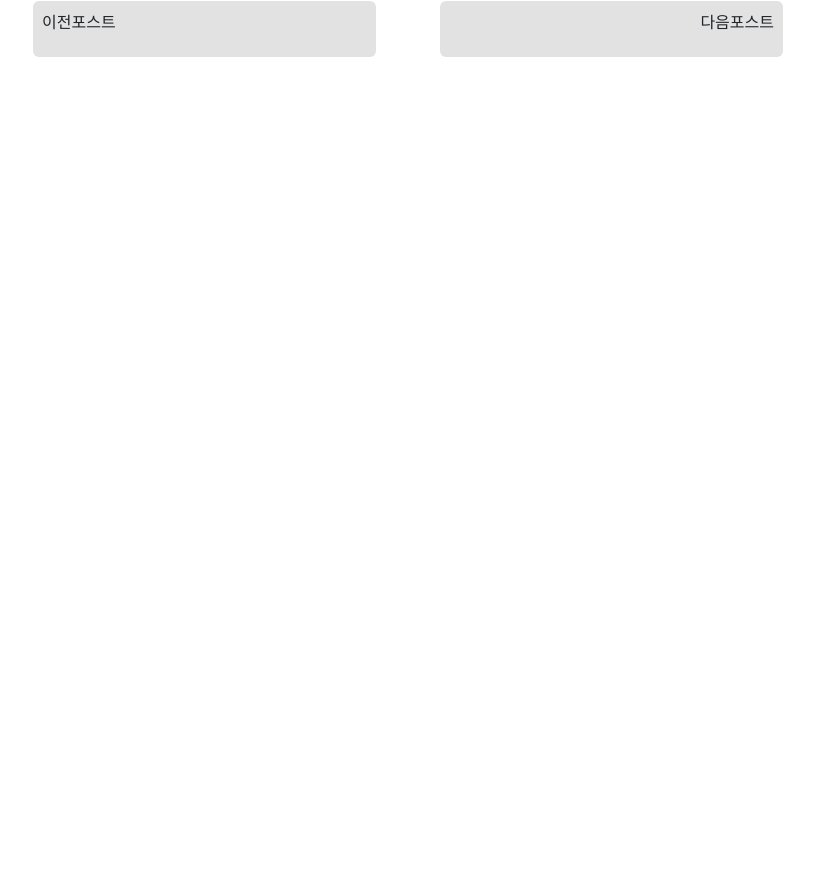
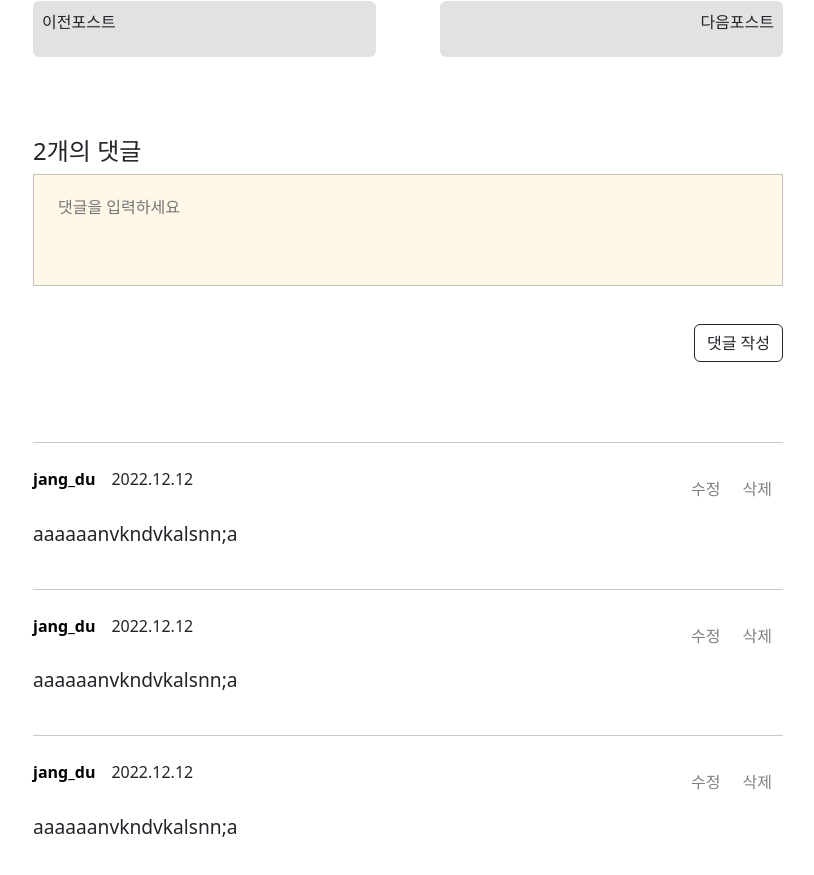
Before and after one commit to jangdu/jang_du_vueblog, a Vue app: page /post in a window 1280 px wide. Shown: the part 1195-2070 px from the top of the page, without its empty margins (232-1046 px from the left). Before the commit the page ends 1332 px from the top, so only its background shows below. Built offline with nearby package versions, Linux system fonts and the light colour scheme.

Commit message:
STYLE BlogPostView.vue html/css

```diff
--- a/src/views/BlogPostView.vue
+++ b/src/views/BlogPostView.vue
@@ -26,6 +26,38 @@
     <div class="d-flex post-bottom">
       <div class="p-2 flex-fill btn left-btn">이전포스트</div>
       <div class="p-2 flex-fill btn right-btn">다음포스트</div>
+    </div>
+    <div class="comment-div">
+      <h4 class="comment-head">2개의 댓글</h4>
+      <div class="comment-body">
+        <div class="comment-input">
+          <textarea class="comment-text" placeholder="댓글을 입력하세요"></textarea>
+          <div class="comment-button">
+            <button class="btn btn-outline-dark">댓글 작성</button>
+          </div>
+        </div>
+        <div>
+          <div class="comment-list">
+            <div v-for="item in 3" :key="item" class="commnet">
+              <div class="commnet-top">
+                <div class="commnet-info">
+                  <span class="post-name">jang_du</span>
+                  <span>2022.12.12</span>
+                </div>
+                <div class="head-btns">
+                  <button class="head-btn">수정</button>
+                  <button class="head-btn">삭제</button>
+                </div>
+              </div>
+              <div class="commnet-content">
+                <div>
+                  <p>aaaaaanvkndvkalsnn;a</p>
+                </div>
+              </div>
+            </div>
+          </div>
+        </div>
+      </div>
     </div>
   </div>
 </template>
@@ -144,4 +176,57 @@ export default {
   margin-top: 1rem;
   margin-bottom: 1rem;
 }
+
+.comment-div{
+  width: 100%;
+  margin-left: auto;
+  margin-right: auto;
+  margin-bottom: 5rem;
+}
+.comment-input{
+  margin-bottom: 5rem;
+}
+.comment-button{
+  display: flex;
+  -webkit-box-pack: end;
+  justify-content: flex-end;
+}
+.comment-text{
+  resize: none;
+  padding-left: 1.5rem;
+  padding-right: 1.5rem;
+  padding-top: 1rem;
+  padding-bottom: 1rem;
+  min-height: 7rem;
+  outline: none;
+  border: 1px solid rgb(138, 138, 138, .5);
+  margin-bottom: 2rem;
+  font-size: 1rem;
+  width: 100%;
+  line-height: 2;
+  background: rgb(255, 247, 232);
+}
+.commnet{
+  padding-top: 1.5rem;
+  padding-bottom: 1.5rem;
+  border-top: 1px solid rgb(165, 165, 165, .6);
+}
+.commnet-top{
+  margin-bottom: 1.8rem;
+  display: flex;
+  -webkit-box-pack: justify;
+  justify-content: space-between;
+  align-items: center;
+}
+.comment-info{
+  display: flex;
+  align-items: center;
+  margin-bottom: 1rem;
+}
+.commnet-content{
+  font-size: 1.2rem;
+  line-height: 1.5;
+  word-break: keep-all;
+  overflow-wrap: break-word;
+}
 </style>
```
